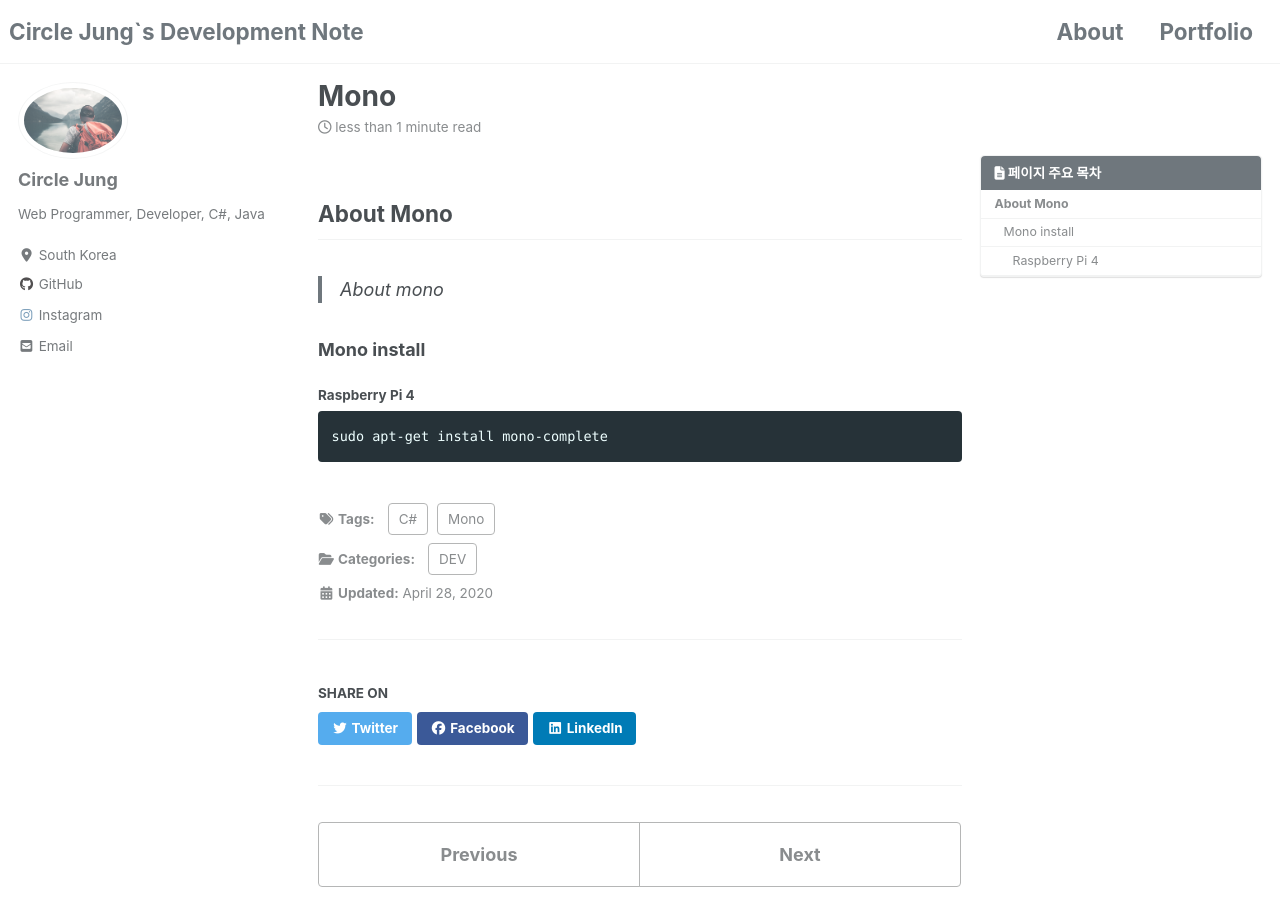
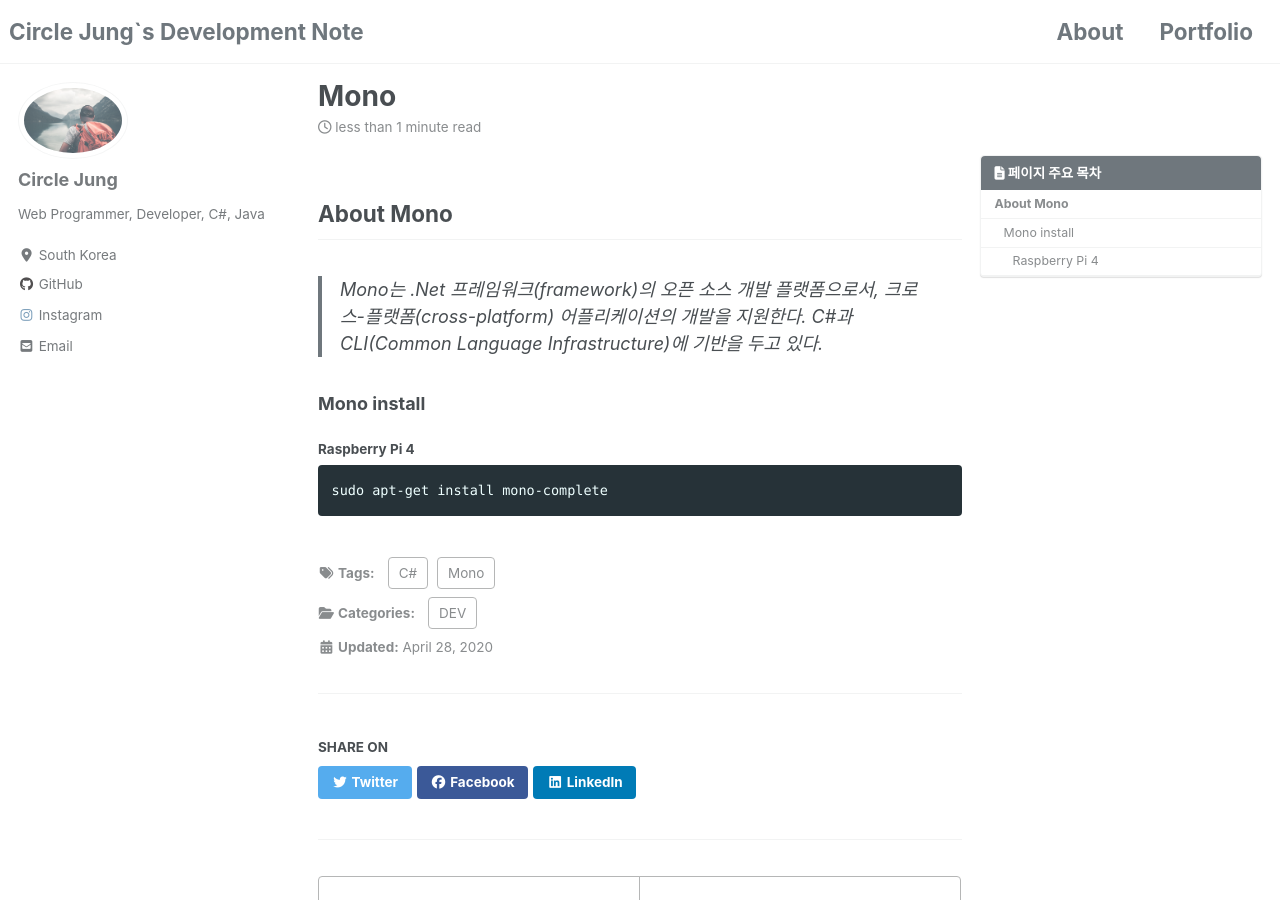
Before and after one commit to jwh0124/jwh0124.github.io, a Jekyll site: the page built from _posts/2020-04-28-mono.md, in a window 1280 px wide and 900 px high. Built offline with Jekyll 4.4.1, drawn with Linux system fonts in a browser that asks for light colours; cached includes are drawn as plain includes; nearby versions of some CDN libraries; comment, search, counter and statistics services are not loaded.

Commit message:
Update 2020-04-28-mono.md

```diff
--- a/_posts/2020-04-28-mono.md
+++ b/_posts/2020-04-28-mono.md
@@ -16,7 +16,7 @@ last_modified_at: 2020-04-28T14:10:00+09:00
 
 ## About Mono ##
 
-> About mono
+> Mono는 .Net 프레임워크(framework)의 오픈 소스 개발 플랫폼으로서, 크로스-플랫폼(cross-platform) 어플리케이션의 개발을 지원한다. C#과 CLI(Common Language Infrastructure)에 기반을 두고 있다.
 
 ### Mono install ###
 
```
